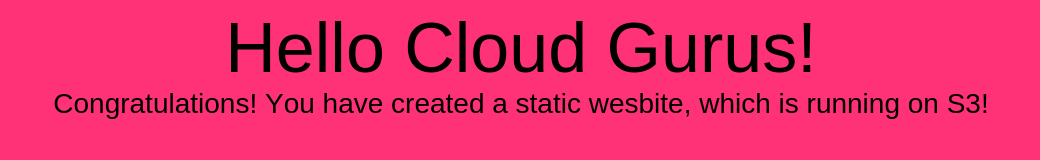
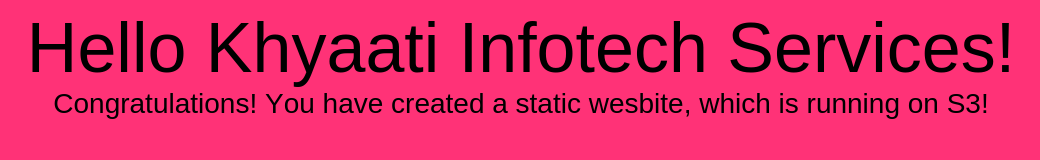
Before and after one commit to Royaladitya99/Cyber-Security, a plain HTML site: page index.html in a window 1280 px wide. Shown: the whole page, without its empty margins (119-1159 px from the left). Drawn offline with Linux system fonts and the light colour scheme.

Commit message:
Update index.html
updated code

```diff
--- a/index.html
+++ b/index.html
@@ -11,7 +11,7 @@
   </style>
 </head>
 <body>
-<h1 style="margin: 0.0px 0.0px 0.0px 0.0px; text-align: center; line-height: 80.0px; font: 70.0px Arial; color: #000000; -webkit-text-stroke: #000000"><span class="s1">Hello Cloud Gurus!</span></h1>
+<h1 style="margin: 0.0px 0.0px 0.0px 0.0px; text-align: center; line-height: 80.0px; font: 70.0px Arial; color: #000000; -webkit-text-stroke: #000000"><span class="s1">Hello Khyaati Infotech Services!</span></h1>
 <h2 style="margin: 0.0px 0.0px 0.0px 0.0px; text-align: center; line-height: 32.0px; font: 28.0px Arial; color: #000000; -webkit-text-stroke: #000000"><span class="s1">Congratulations! You have created a static wesbite, which is running on S3!</span></h2>
 </body>
 </html>
```
